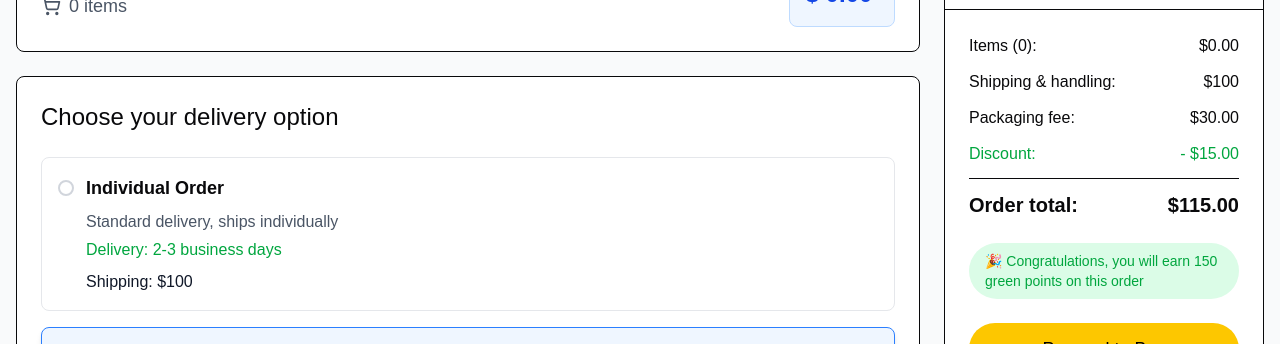
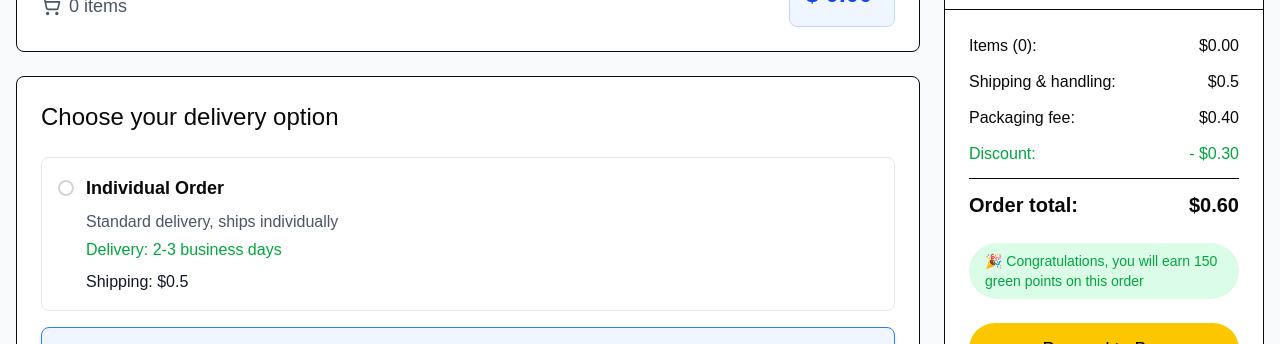
Before and after one commit to Ujjwal-singh32/Walmart, a Next.js app: page /cart in a window 1280 px wide. Shown: the part 188-532 px from the top of the page. Built offline with nearby package versions, Linux system fonts and the light colour scheme; no server answers; the database is empty.

Commit message:
fixed bug over cart page

```diff
--- a/src/app/cart/page.jsx
+++ b/src/app/cart/page.jsx
@@ -38,8 +38,8 @@ export default function WalmartCart() {
   const [gpts, setGpts] = useState(150);
   const packagingOptions = {
     minimal: { price: 0, points: 0 },
-    compostable: { price: 25, points: 100 },
-    reusable: { price: 30, points: 150 },
+    compostable: { price: .30, points: 100 },
+    reusable: { price: .40, points: 150 },
   };
 
 
@@ -53,8 +53,8 @@ export default function WalmartCart() {
     return null;
   }
   const itemsTotal = getTotalPrice();
-  const shipping = 100;
-  const discount = 15;
+  const shipping = 0.50;
+  const discount = 0.30;
   const packagingPrice = packagingOptions[packaging].price;
   const getOrderTotal = () => {
 
```
